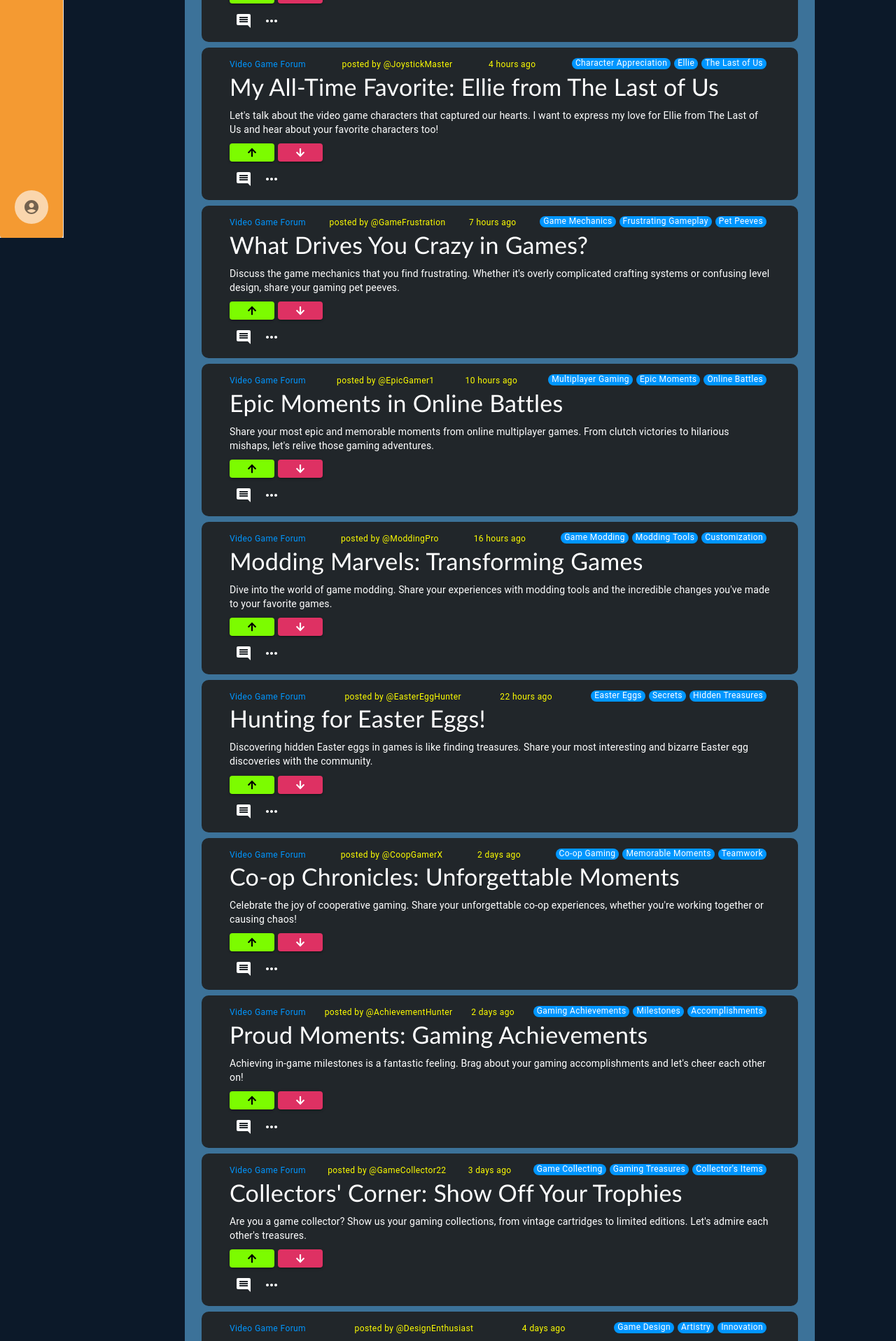
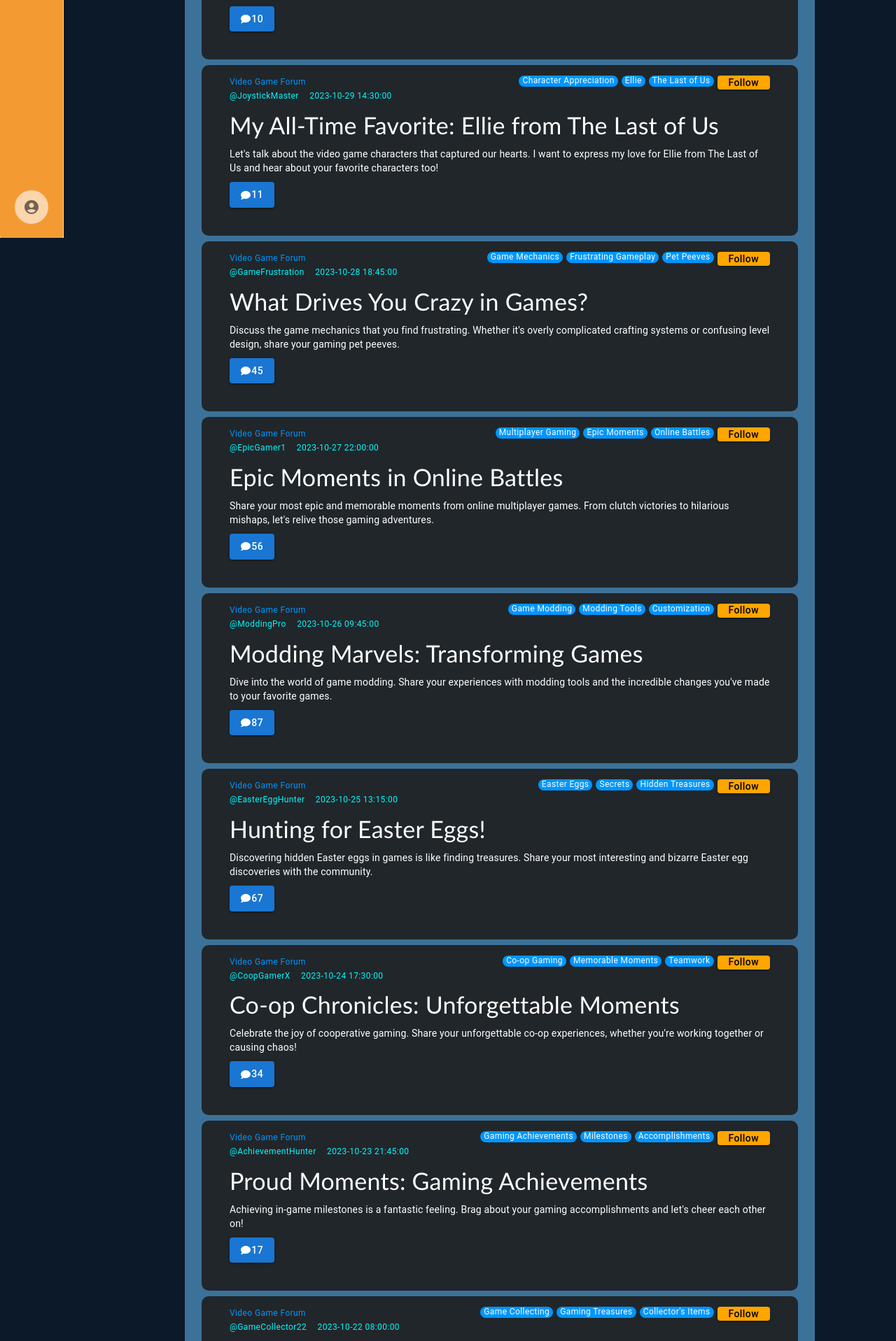
Before and after one commit to bounswe/bounswe2023group7, a React (Create React App) app in the folder ludos/frontend/: page /forum in a window 1280 px wide. Shown: the part 460-2377 px from the top of the page at 70% size. Built offline with nearby package versions, Linux system fonts and the light colour scheme.

Commit message:
Organized the post structure in forum page

```diff
--- a/ludos/frontend/src/pages/forumPage.js
+++ b/ludos/frontend/src/pages/forumPage.js
@@ -3,99 +3,118 @@ import { Button, CardMedia, Typography } from "@mui/material";
 import ForumImage from "../assets/game_console.jpg";
 import InputBase from "@mui/material/InputBase";
 import { Grid, Container } from "@mui/material";
-import Post from "../components/forum_post";
+import Post from "../components/Post";
 
 const Forum = () => {
   const boxesData = [
     {
-      username: "posted by @Gamer123",
-      timestamp: "2 hours ago",
+      userName: "@Gamer123",
       forum: "Video Game Forum",
       header: "Looking for Hidden Gems!",
       description:
         "Share your favorite underrated video games that deserve more recognition. Tell us about the hidden gems you've discovered on your gaming journey.",
       tags: ["Game Recommendations", "Hidden Gems", "Underrated Games"],
+      timestamp: "2023-10-30 09:15:00",
+      numberOfComments: 10,
     },
+
     {
-      username: "posted by @JoystickMaster",
-      timestamp: "4 hours ago",
+      userName: "@JoystickMaster",
       forum: "Video Game Forum",
       header: "My All-Time Favorite: Ellie from The Last of Us",
       description:
         "Let's talk about the video game characters that captured our hearts. I want to express my love for Ellie from The Last of Us and hear about your favorite characters too!",
       tags: ["Character Appreciation", "Ellie", "The Last of Us"],
+      timestamp: "2023-10-29 14:30:00",
+      numberOfComments: 11,
     },
+
     {
-      username: "posted by @GameFrustration",
-      timestamp: "7 hours ago",
+      userName: "@GameFrustration",
       forum: "Video Game Forum",
       header: "What Drives You Crazy in Games?",
       description:
         "Discuss the game mechanics that you find frustrating. Whether it's overly complicated crafting systems or confusing level design, share your gaming pet peeves.",
       tags: ["Game Mechanics", "Frustrating Gameplay", "Pet Peeves"],
+      timestamp: "2023-10-28 18:45:00",
+      numberOfComments: 45,
     },
+
     {
-      username: "posted by @EpicGamer1",
-      timestamp: "10 hours ago",
+      userName: "@EpicGamer1",
       forum: "Video Game Forum",
       header: "Epic Moments in Online Battles",
       description:
         "Share your most epic and memorable moments from online multiplayer games. From clutch victories to hilarious mishaps, let's relive those gaming adventures.",
       tags: ["Multiplayer Gaming", "Epic Moments", "Online Battles"],
+      timestamp: "2023-10-27 22:00:00",
+      numberOfComments: 56,
     },
+
     {
-      username: "posted by @ModdingPro",
-      timestamp: "16 hours ago",
+      userName: "@ModdingPro",
       forum: "Video Game Forum",
       header: "Modding Marvels: Transforming Games",
       description:
         "Dive into the world of game modding. Share your experiences with modding tools and the incredible changes you've made to your favorite games.",
       tags: ["Game Modding", "Modding Tools", "Customization"],
+      timestamp: "2023-10-26 09:45:00",
+      numberOfComments: 87,
     },
+
     {
-      username: "posted by @EasterEggHunter",
-      timestamp: "22 hours ago",
+      userName: "@EasterEggHunter",
       forum: "Video Game Forum",
       header: "Hunting for Easter Eggs!",
       description:
         "Discovering hidden Easter eggs in games is like finding treasures. Share your most interesting and bizarre Easter egg discoveries with the community.",
       tags: ["Easter Eggs", "Secrets", "Hidden Treasures"],
+      timestamp: "2023-10-25 13:15:00",
+      numberOfComments: 67,
     },
+
     {
-      username: "posted by @CoopGamerX",
-      timestamp: "2 days ago",
+      userName: "@CoopGamerX",
       forum: "Video Game Forum",
       header: "Co-op Chronicles: Unforgettable Moments",
       description:
         "Celebrate the joy of cooperative gaming. Share your unforgettable co-op experiences, whether you're working together or causing chaos!",
       tags: ["Co-op Gaming", "Memorable Moments", "Teamwork"],
+      timestamp: "2023-10-24 17:30:00",
+      numberOfComments: 34,
     },
+
     {
-      username: "posted by @AchievementHunter",
-      timestamp: "2 days ago",
+      userName: "@AchievementHunter",
       forum: "Video Game Forum",
       header: "Proud Moments: Gaming Achievements",
       description:
         "Achieving in-game milestones is a fantastic feeling. Brag about your gaming accomplishments and let's cheer each other on!",
       tags: ["Gaming Achievements", "Milestones", "Accomplishments"],
+      timestamp: "2023-10-23 21:45:00",
+      numberOfComments: 17,
     },
+
     {
-      username: "posted by @GameCollector22",
-      timestamp: "3 days ago",
+      userName: "@GameCollector22",
       forum: "Video Game Forum",
       header: "Collectors' Corner: Show Off Your Trophies",
       description:
         "Are you a game collector? Show us your gaming collections, from vintage cartridges to limited editions. Let's admire each other's treasures.",
       tags: ["Game Collecting", "Gaming Treasures", "Collector's Items"],
+      timestamp: "2023-10-22 08:00:00",
+      numberOfComments: 29,
     },
+
     {
-      username: "posted by @DesignEnthusiast",
-      timestamp: "4 days ago",
+      userName: "@DesignEnthusiast",
       forum: "Video Game Forum",
       header: "Game Design Breakdown: Artistry & Innovation",
       description:
         "Dive deep into the art and design of video games. Discuss the creative and innovative aspects of game design that leave you in awe.",
       tags: ["Game Design", "Artistry", "Innovation"],
+      timestamp: "2023-10-21 12:15:00",
+      numberOfComments: 44,
     },
   ];
 
```
Also changed, not shown: ludos/frontend/src/pages/Homepage.js (+2 -5 lines).
